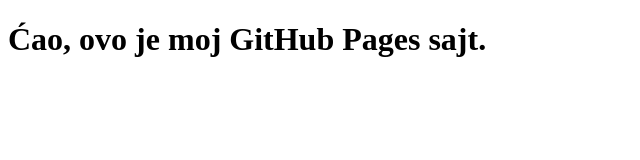
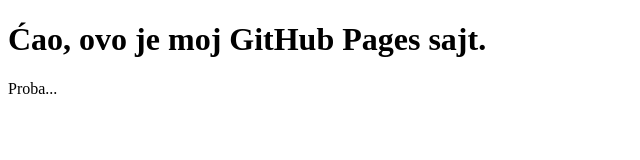
Before and after one commit to radnjanet/radnjanet.github.io, a plain HTML site: page index.html in a window 1280 px wide. Shown: the full height of the page, 0-640 px from the left. Drawn offline with Linux system fonts and the light colour scheme.

Commit message:
Izmenjen index.html

```diff
--- a/index.html
+++ b/index.html
@@ -6,5 +6,6 @@
 </head>
 <body>
   <h1>Ćao, ovo je moj GitHub Pages sajt.</h1>
+  <p>Proba...</p>
 </body>
 </html>
```
